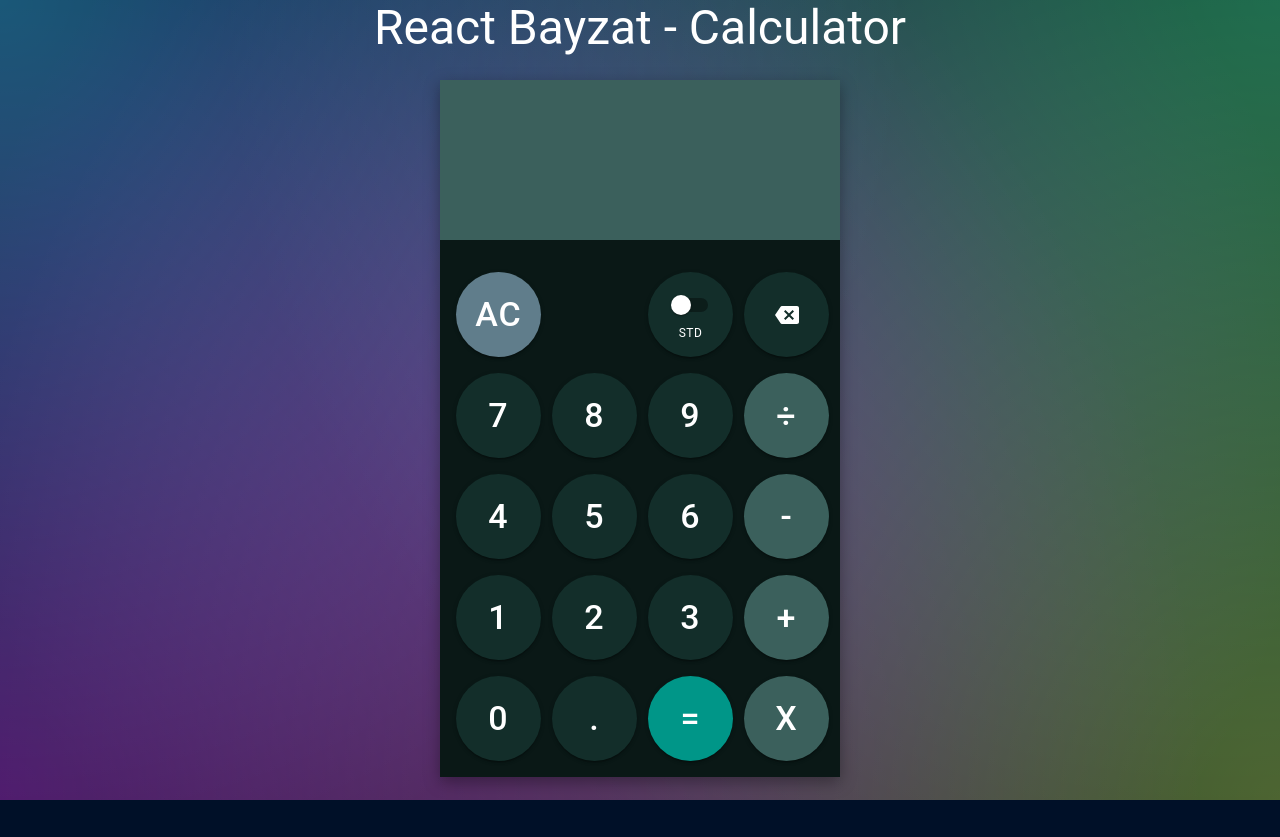
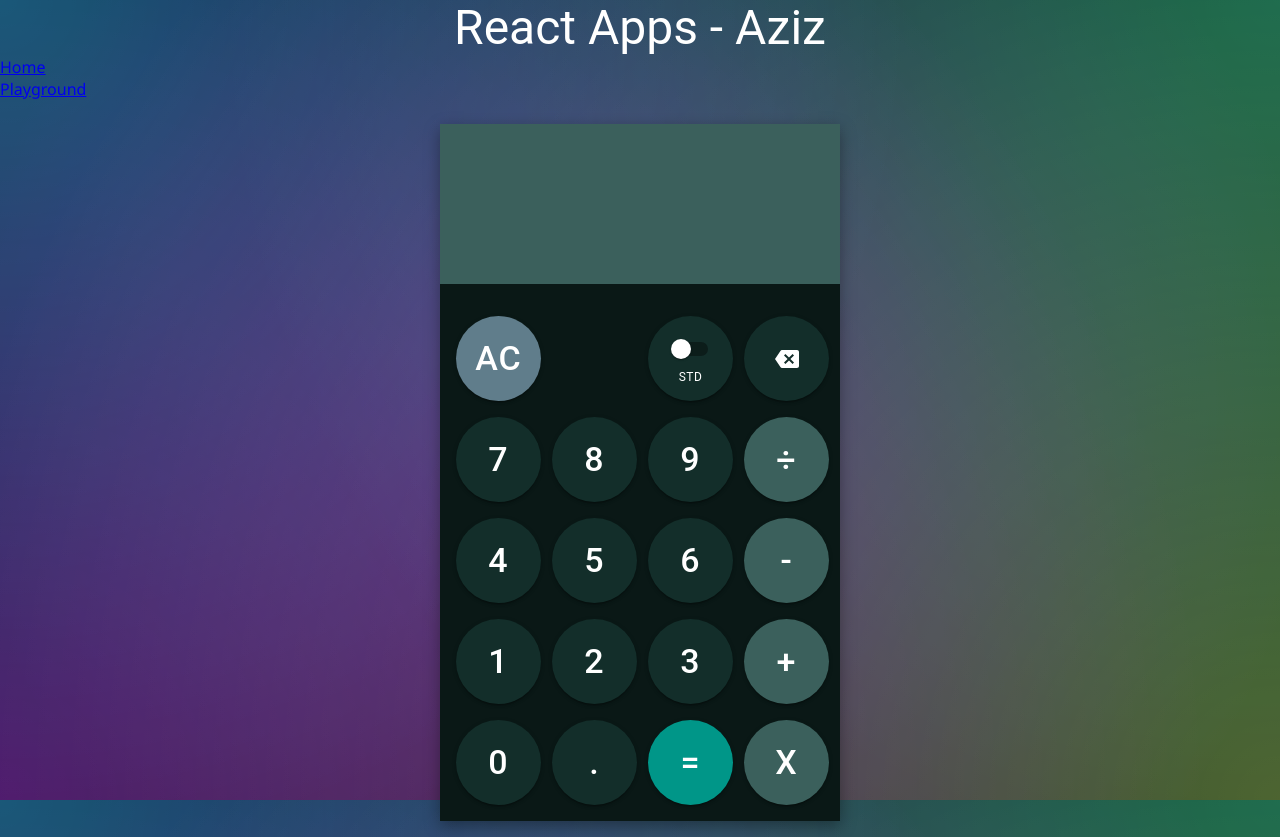
Before and after one commit to azizgura2452/react-apps, a React (Create React App) app: page / in a window 1280 px wide. Before the commit the page ends 800 px from the top, so only its background shows below. Built offline with nearby package versions, Linux system fonts and the light colour scheme; the HTML template or start-up script is replaced by a standard one.

Commit message:
introduced route

```diff
--- a/package.json
+++ b/package.json
@@ -59,6 +59,7 @@
     "@types/cypress": "^0.1.6",
     "babel-loader": "^9.2.1",
     "cypress": "^13.15.0",
-    "html-webpack-plugin": "^5.6.0"
+    "html-webpack-plugin": "^5.6.0",
+    "react-router-dom": "^6.26.2"
   }
 }
--- a/src/App.tsx
+++ b/src/App.tsx
@@ -1,11 +1,19 @@
 import React from 'react';
 import Layout from './pages/layout';
+import {BrowserRouter, Route, Routes} from "react-router-dom"
+import Calculator from './components/calculator';
+import Playground from './pages/playground';
 
 function App() {
   return (
-    <div className="App">
-      <Layout />
-    </div>
+    <BrowserRouter>
+      <Routes>
+        <Route path='/' element={<Layout />}>
+          <Route index path='/' element={<Calculator />}/>
+          <Route path='/playground' element={<Playground />} />
+        </Route>
+      </Routes>
+    </BrowserRouter>
   );
 }
 
--- /dev/null
+++ b/src/hooks/useGetQuery.ts
@@ -0,0 +1,25 @@
+import React, { useEffect, useState } from 'react'
+
+const useGetQuery = (props: { url: any; }) => {
+  const [data, setData]= useState([]);
+  const [isLoading, setIsLoading] = useState(true);
+
+  useEffect(() => {
+    const fetchData = async () => {
+        try {
+          const response = await fetch(props.url);
+          const json = await response.json();
+          setData(json);
+        } catch (error) {
+          console.log(error);
+        } finally {
+          setIsLoading(false);
+        }
+      };
+      fetchData();
+  }, [])
+
+  return {data, isLoading}
+}
+
+export default useGetQuery
--- a/src/pages/layout.tsx
+++ b/src/pages/layout.tsx
@@ -1,14 +1,20 @@
 import React from "react";
 import Calculator from "../components/calculator";
-import { Typography } from "@mui/material";
+import { Stack, Typography } from "@mui/material";
+import { Link, Outlet } from "react-router-dom";
 
 const Layout = () => {
   return (
     <React.Fragment>
       <Typography variant="h3" align={"center"} color="#fff">
-        React Bayzat - Calculator
+        React Apps - Aziz
       </Typography>
-      <Calculator />
+      <Stack direction={'column'}>
+        <Link to={'/'}>Home</Link>
+        <Link to={'/playground'}>Playground</Link>
+      </Stack>
+
+      <Outlet />
     </React.Fragment>
   );
 };
--- /dev/null
+++ b/src/pages/playground.tsx
@@ -0,0 +1,15 @@
+import React, { useEffect } from "react";
+import useGetQuery from "../hooks/useGetQuery";
+
+const Playground = () => {
+  const { data, isLoading } = useGetQuery({
+    url: "https://jsonplaceholder.typicode.com/users",
+  });
+
+  {
+    return !isLoading && data.map((user) =>
+    <li>{user.name}</li>);
+  }
+};
+
+export default Playground;
--- a/webpack.config.js
+++ b/webpack.config.js
@@ -5,6 +5,7 @@
   output: {
     filename: "bundle.js", // Output bundle file name
     path: path.resolve(__dirname, "dist"), // Output directory
+    publicPath: '/'
   },
   module: {
     rules: [
@@ -36,7 +37,8 @@
       directory: path.join(__dirname, "./"),
     },
     port: 3000, // Port for the development server
-    open: true, // Open the default web browser when the server starts
+    open: true, // Open the default web browser when the server starts,
+    historyApiFallback: true
   },
   plugins: [
     new HtmlWebpackPlugin({
```
Also changed, not shown: 1 other file (tests, documents, lock files or other folders).
